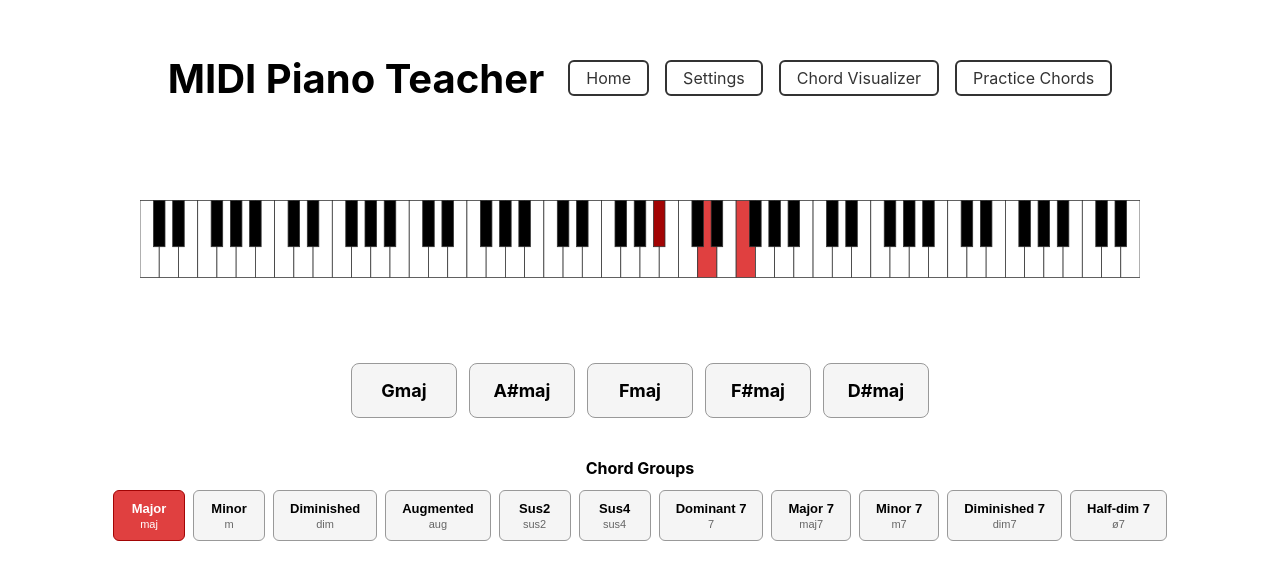
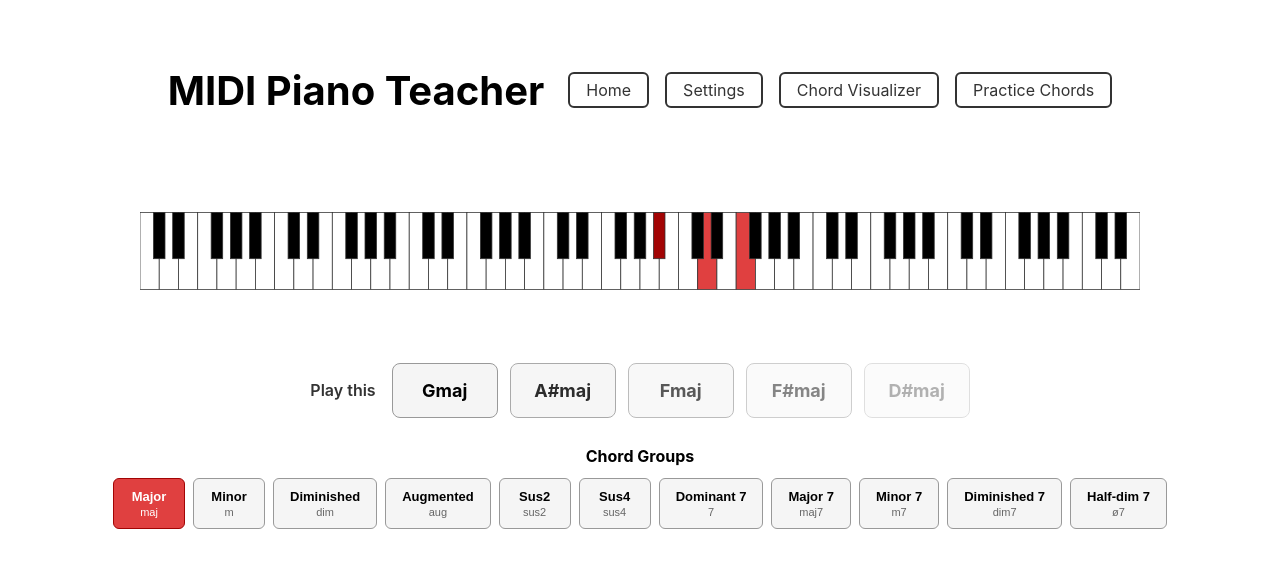
Before and after one commit to mjosephs1/midi-piano-teacher-web, a React (Create React App) app: page /practice-chords/practice in a window 1280 px wide. Shown: the part 117-696 px from the top of the page. Built offline with nearby package versions, Linux system fonts and the light colour scheme.

Commit message:
Minor styling updates to the Practice Mode page

```diff
--- a/src/ChordQueue.css
+++ b/src/ChordQueue.css
@@ -26,7 +26,7 @@
   background-color: #f5f5f5;
   font-size: 14px;
   text-align: center;
-  transition: background-color 0.15s, border-color 0.15s;
+  transition: background-color 0.15s, border-color 0.15s, opacity 0.15s;
 }
 
 .chord-card-fading {
--- a/src/ChordQueue.tsx
+++ b/src/ChordQueue.tsx
@@ -132,16 +132,22 @@ export const ChordQueue: FC<ChordQueueProps> = ({ selectedGroups, onCurrentChord
         </div>
       )}
       <div className={`chord-queue${isAdvancing ? ' advancing' : ''}`}>
-        {queue.map((item) => (
+        {queue.map((item, index) => {
+          const opacity = queue.length === 1
+            ? 1
+            : 1 - (index / (queue.length - 1)) * 0.7;
+          return (
             <div
               key={item.id}
-            className="chord-card"
+              className={`chord-card${index === 0 ? ' chord-card-target' : ''}`}
+              style={{ opacity }}
             >
               <span className="chord-card-label">
                 {NOTE_NAMES[item.rootIndex]}{CHORD_PATTERNS.find(p => p.name === item.patternName)?.shorthand ?? ''}
               </span>
             </div>
-        ))}
+          );
+        })}
       </div>
     </div>
   );
--- a/src/PracticeMode.css
+++ b/src/PracticeMode.css
@@ -3,5 +3,18 @@
   display: flex;
   flex-direction: column;
   align-items: center;
-  gap: 24px;
+  gap: 12px;
 }
+
+.chord-queue-section {
+  display: flex;
+  gap: 16px;
+  align-items: center;
+}
+
+.chord-queue-label {
+  font-size: 16px;
+  font-weight: 600;
+  color: #333;
+  white-space: nowrap;
+}
--- a/src/PracticeMode.tsx
+++ b/src/PracticeMode.tsx
@@ -37,7 +37,10 @@ export const PracticeMode: FC<PracticeModeProps> = ({ numKeys }) => {
   return (
     <div className="practice-mode-page">
       <VirtualPiano numKeys={numKeys} pressedNotes={currentChordNotes} />
-      <ChordQueue selectedGroups={selectedGroups} onCurrentChordChange={setCurrentChordNotes} />
+      <div className="chord-queue-section">
+        <div className="chord-queue-label">Play this</div>
+        <ChordQueue selectedGroups={selectedGroups} onCurrentChordChange={setCurrentChordNotes} />
+      </div>
       <PracticeConfiguration
         selectedGroups={selectedGroups}
         onSelectedGroupsChange={setSelectedGroups}
```
Lines whose indentation alone changed are shown as unchanged.
